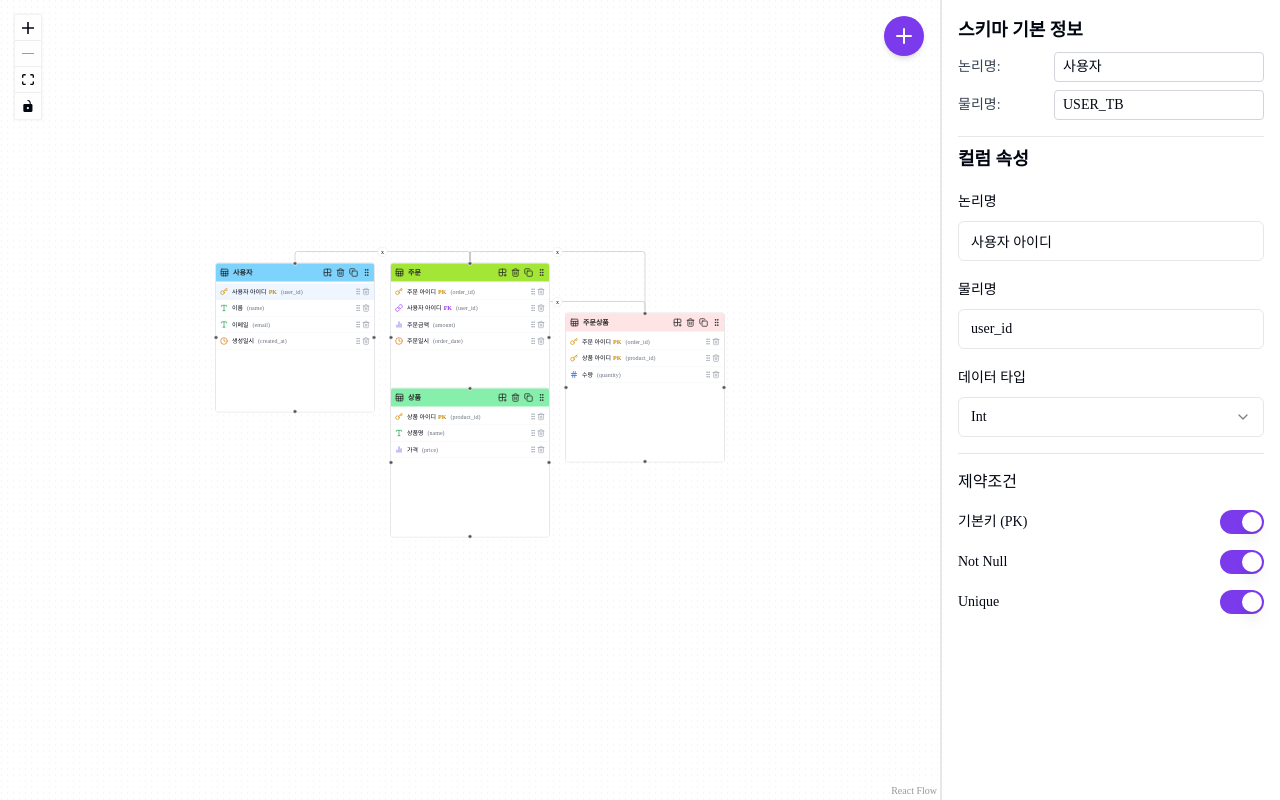
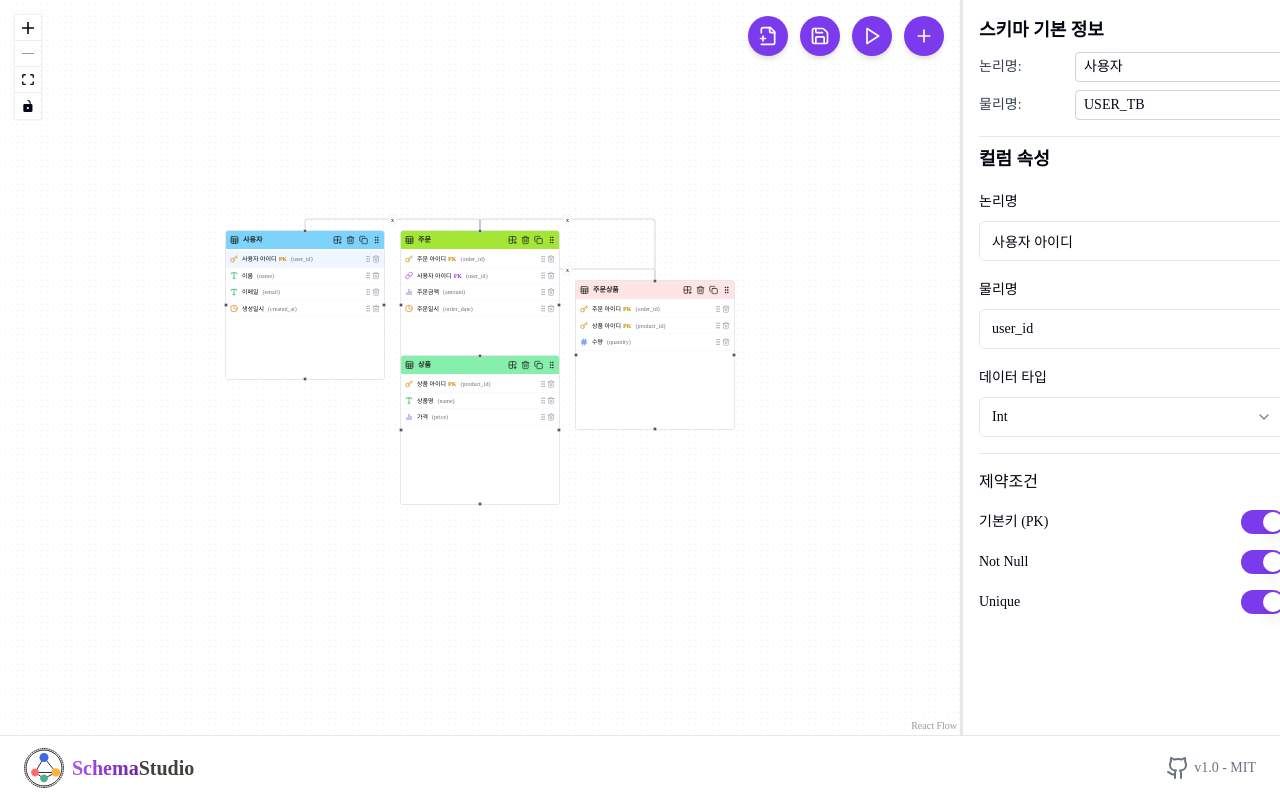
Before and after one commit to jcy97/schema-studio, a Next.js app: page /editor in a window 1280 px wide. Built offline with nearby package versions, Linux system fonts and the light colour scheme.

Commit message:
[feat] topbar design

```diff
--- a/app/editor/_components/Editor.tsx
+++ b/app/editor/_components/Editor.tsx
@@ -3,14 +3,22 @@ import { ReactFlowProvider } from "@xyflow/react";
 import SchemaEditor from "./SchemaEditor";
 import { SchemaProvider } from "@/contexts/SchemaContext";
 import Properties from "./Properties";
+import Topbar from "./topbar/Topbar";
 
 function Editor() {
   return (
     <ReactFlowProvider>
       <SchemaProvider>
-        <div className="flex h-full w-full overflow-hidden">
-          <SchemaEditor />
-          <Properties />
+        <div className="flex flex-col h-full w-full overflow-hidden">
+          <div className="flex h-full w-full overflow-hidden">
+            <SchemaEditor />
+            <div className="w-80 border-l border-gray-200 shadow-sm bg-gray-50">
+              <Properties />
+            </div>
+          </div>
+          <div className="border-t border-gray-200 shadow-sm">
+            <Topbar />
+          </div>
         </div>
       </SchemaProvider>
     </ReactFlowProvider>
--- a/app/editor/_components/SchemaEditor.tsx
+++ b/app/editor/_components/SchemaEditor.tsx
@@ -15,7 +15,7 @@ import DeleteableEdge from "./edges/DeletableEdge";
 import NodeComponent from "./nodes/NodeComponent";
 import "@xyflow/react/dist/style.css";
 import { useSchema } from "@/contexts/SchemaContext";
-import { Plus } from "lucide-react";
+import { Plus, Save, Play, FilePlus2 } from "lucide-react"; // 아이콘 추가
 import TooltipWrapper from "@/components/TooltipWrapper";
 
 const nodeTypes = {
@@ -39,6 +39,7 @@ function SchemaEditor() {
     onNodeSelect,
     addNode,
     addEdge,
+    generateSqlDDL, // SQL 생성 함수 추가
   } = useSchema();
   const reactFlowInstance = useReactFlow();
 
@@ -61,6 +62,22 @@ function SchemaEditor() {
         { zoom: 1, duration: 500 }
       );
     }, 100);
+  };
+
+  const handleGenerateSQL = () => {
+    const sql = generateSqlDDL();
+    console.log("Generated SQL:", sql);
+    // 여기에 SQL 모달 표시 등의 로직 추가 가능
+  };
+
+  const handleSave = () => {
+    console.log("저장 기능 실행");
+    // 저장 로직 추가
+  };
+
+  const handleNewFile = () => {
+    console.log("새 파일 생성");
+    // 새 파일 생성 로직 추가
   };
 
   const onConnect = useCallback(
@@ -89,15 +106,53 @@ function SchemaEditor() {
       >
         <Controls position="top-left" fitViewOptions={fitViewOptions} />
         <Background variant={BackgroundVariant.Dots} gap={12} size={1} />
-        <TooltipWrapper content="새 스키마를 추가합니다.">
-          <div
-            className="absolute top-4 right-4 w-10 h-10 bg-primary hover:bg-primary/80 text-white rounded-full flex items-center justify-center
-        cursor-pointer shadow-md z-10"
-            onClick={handleAddNode}
-          >
-            <Plus size={24} />
-          </div>
-        </TooltipWrapper>
+
+        {/* 액션 버튼 그룹 */}
+        <div className="absolute top-4 right-4 flex space-x-3 z-10">
+          {/* 새 파일 생성 버튼 */}
+          <TooltipWrapper content="새 파일을 생성합니다">
+            <div
+              className="w-10 h-10 bg-primary hover:bg-primary/80 text-white rounded-full flex items-center justify-center
+              cursor-pointer shadow-md"
+              onClick={handleNewFile}
+            >
+              <FilePlus2 size={20} />
+            </div>
+          </TooltipWrapper>
+
+          {/* 저장 버튼 */}
+          <TooltipWrapper content="현재 작업을 저장합니다">
+            <div
+              className="w-10 h-10 bg-primary hover:bg-primary/80 text-white rounded-full flex items-center justify-center
+              cursor-pointer shadow-md"
+              onClick={handleSave}
+            >
+              <Save size={20} />
+            </div>
+          </TooltipWrapper>
+
+          {/* SQL 생성/실행 버튼 */}
+          <TooltipWrapper content="SQL을 생성합니다">
+            <div
+              className="w-10 h-10 bg-primary hover:bg-primary/80 text-white rounded-full flex items-center justify-center
+              cursor-pointer shadow-md"
+              onClick={handleGenerateSQL}
+            >
+              <Play size={20} />
+            </div>
+          </TooltipWrapper>
+
+          {/* 새 스키마 추가 버튼 */}
+          <TooltipWrapper content="새 스키마를 추가합니다">
+            <div
+              className="w-10 h-10 bg-primary hover:bg-primary/80 text-white rounded-full flex items-center justify-center
+              cursor-pointer shadow-md"
+              onClick={handleAddNode}
+            >
+              <Plus size={20} />
+            </div>
+          </TooltipWrapper>
+        </div>
       </ReactFlow>
     </main>
   );
--- /dev/null
+++ b/app/editor/_components/topbar/Topbar.tsx
@@ -0,0 +1,26 @@
+import Logo from "@/components/Logo";
+import React from "react";
+import { Github, Play, Save } from "lucide-react";
+
+function Topbar() {
+  return (
+    <header className="flex justify-between items-center px-4 py-1">
+      <div className="flex-1">
+        <Logo />
+      </div>
+      <div className="flex-2 flex justify-end">
+        <a
+          href="https://github.com/jcy97/schema-studio"
+          target="_blank"
+          rel="noopener noreferrer"
+          className="flex items-center text-gray-500 hover:text-gray-700 transition-colors text-sm gap-1"
+        >
+          <Github size={24} />
+          <span className="mr-2">v1.0 - MIT</span>
+        </a>
+      </div>
+    </header>
+  );
+}
+
+export default Topbar;
--- /dev/null
+++ b/components/Logo.tsx
@@ -0,0 +1,18 @@
+import Image from "next/image";
+import React from "react";
+
+function Logo() {
+  return (
+    <div className="p-2 text-xl font-extrabold flex items-center gap-2">
+      <Image src="/logo.svg" alt="logo" width={40} height={40} />
+      <div>
+        <span className="bg-gradient-to-r from-purple-500 to-purple-800 bg-clip-text text-transparent">
+          Schema
+        </span>
+        <span className="text-stone-700 dark:text-stone-300">Studio</span>
+      </div>
+    </div>
+  );
+}
+
+export default Logo;
--- a/contexts/SchemaContext.tsx
+++ b/contexts/SchemaContext.tsx
@@ -234,12 +234,14 @@ export const SchemaProvider = ({ children }: { children: React.ReactNode }) => {
     }
     const newNodeId = `node-${Date.now()}`;
 
-    const clonedColumns = originNode.data.columns.map((column) => {
-      return {
-        ...column,
-        id: `col-${Date.now()}-${Math.random().toString(36).substring(2, 9)}`,
-      };
-    });
+    const clonedColumns = originNode.data.columns
+      .filter((column) => !column.constraints.foreignKey)
+      .map((column) => {
+        return {
+          ...column,
+          id: `col-${Date.now()}-${Math.random().toString(36).substring(2, 9)}`,
+        };
+      });
 
     const offsetX = 300;
     const offsetY = 350;
```
Also changed, not shown: public/logo.svg (added).
